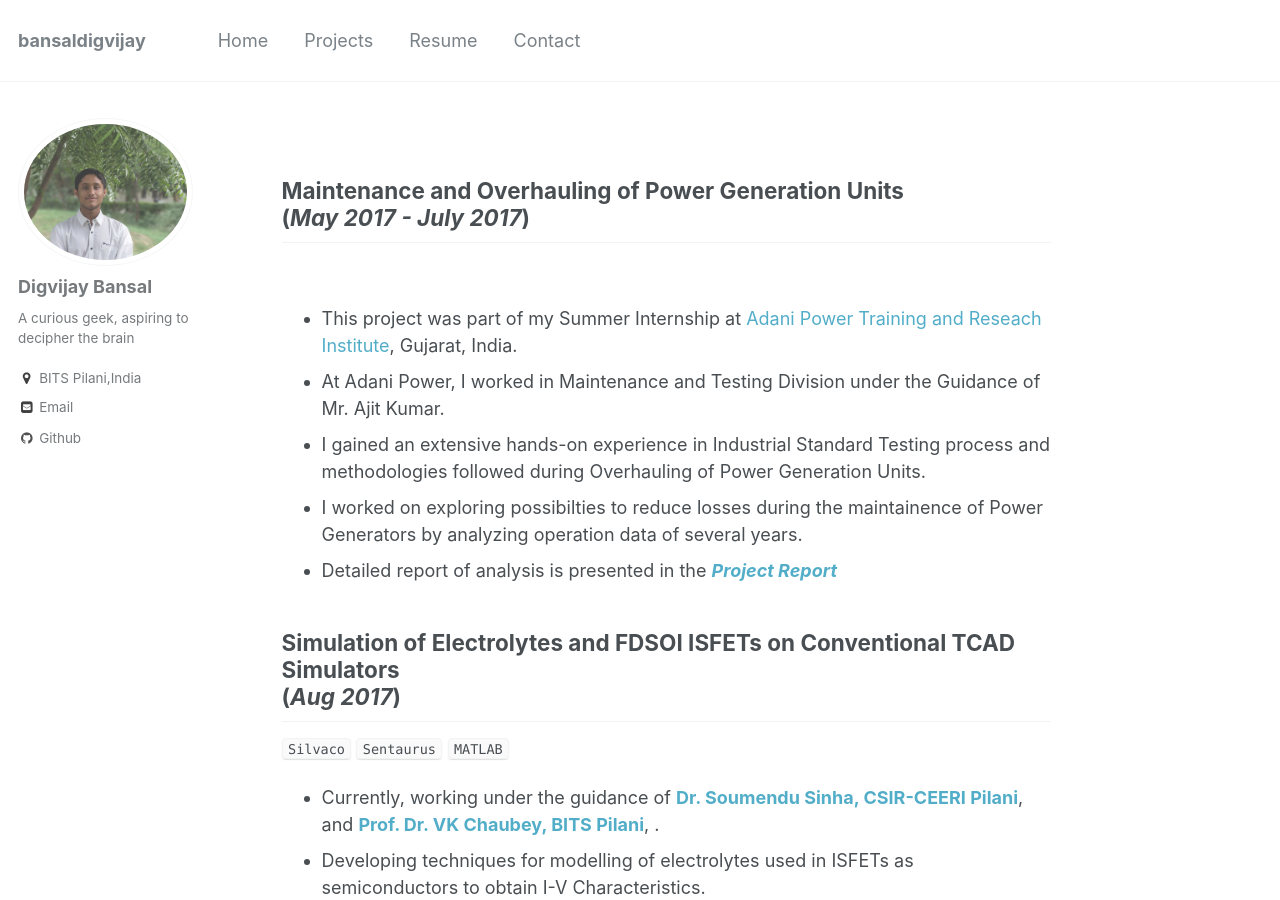
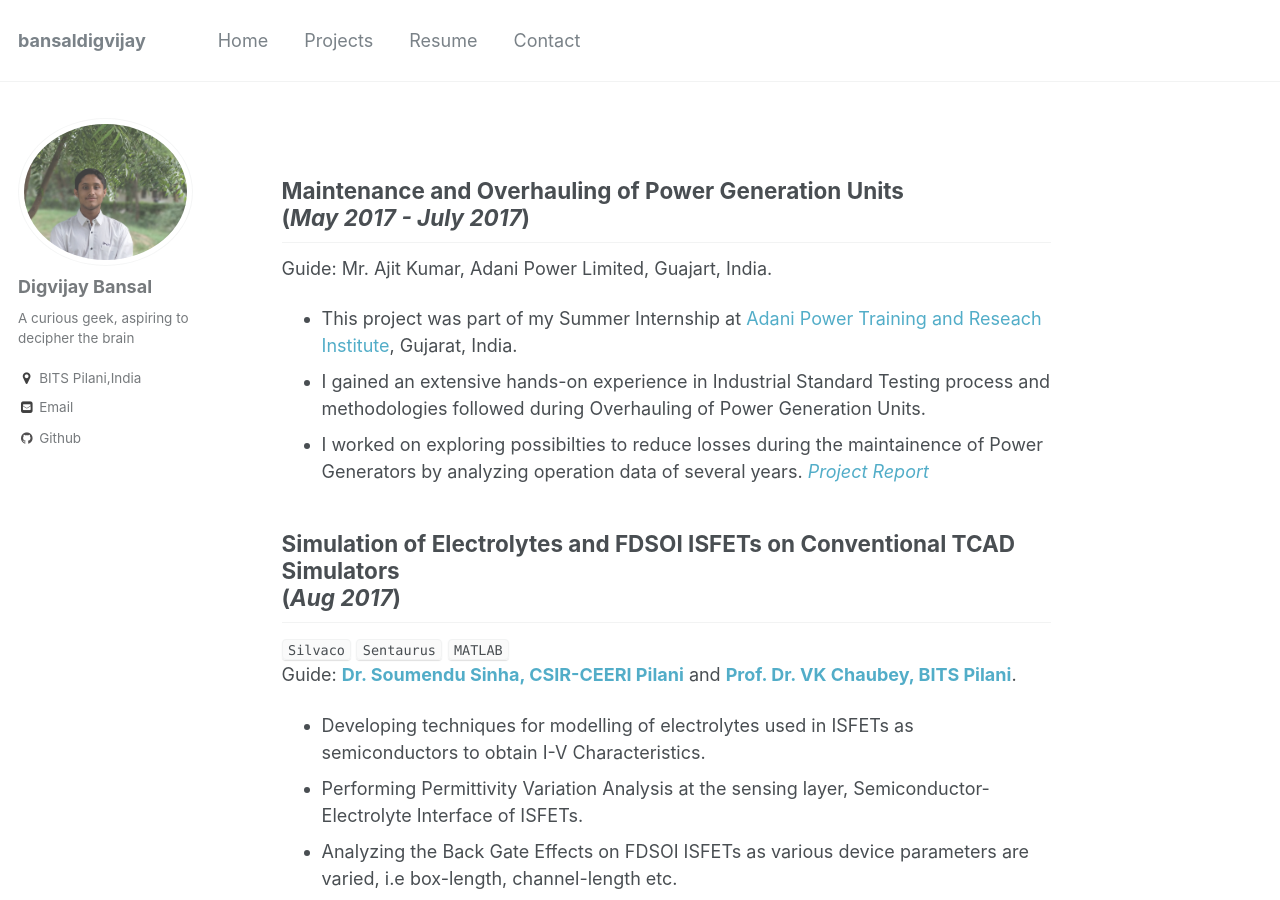
Before and after one commit to digvijay-bansal/digvijay-bansal.github.io, a Jekyll site: the page built from _pages/projects.md, in a window 1280 px wide and 900 px high. Built offline with Jekyll 4.4.1, drawn with Linux system fonts in a browser that asks for light colours.

Commit message:
Update projects.md

```diff
--- a/_pages/projects.md
+++ b/_pages/projects.md
@@ -7,21 +7,21 @@ fullwidth: true
 redirect_from:
 ---
 ## Maintenance and Overhauling of Power Generation Units <br>(_May 2017 - July 2017_)
+Guide: Mr. Ajit Kumar, Adani Power Limited, Guajart, India.
 <br>
-* This project was part of my Summer Internship at [Adani Power Training and Reseach Institute](http://www.aptri.org/), Gujarat, India.
-* At Adani Power, I worked in Maintenance and Testing Division under the Guidance of Mr. Ajit Kumar.
-* I gained an extensive hands-on experience in Industrial Standard Testing process and methodologies followed during Overhauling of Power Generation Units.
-* I worked on exploring possibilties to reduce losses during the maintainence of Power Generators by analyzing operation data of several years.
-* Detailed report of analysis is presented in the [**_Project Report_**](https://github.com/digvijay-bansal/Maintainence-and-Overhauling-of-Generators-)
++	This project was part of my Summer Internship at [Adani Power Training and Reseach Institute](http://www.aptri.org/), Gujarat, India.
++	I gained an extensive hands-on experience in Industrial Standard Testing process and methodologies followed during Overhauling of Power Generation Units.
++	I worked on exploring possibilties to reduce losses during the maintainence of Power Generators by analyzing operation data of several years.
+[*Project Report*](https://github.com/digvijay-bansal/Maintainence-and-Overhauling-of-Generators-)
 
 
 ## Simulation of Electrolytes and FDSOI ISFETs on Conventional TCAD Simulators <br>(_Aug 2017_)
 `Silvaco` `Sentaurus` `MATLAB`<br>
-* Currently, working under the guidance of [**Dr. Soumendu Sinha, CSIR-CEERI Pilani**](https://www.ceeri.res.in/profiles/soumendu-sinha), and [**Prof. Dr. VK Chaubey, BITS Pilani**](http://universe.bits-pilani.ac.in/Pilani/vkc/profile), .
-* Developing techniques for modelling of electrolytes used in ISFETs as semiconductors to obtain I-V Characteristics.
-* Performing Permittivity Variation Analysis at the sensing layer, Semiconductor-Electrolyte Interface of ISFETs.
-* Analyzing the Back Gate Effects on FDSOI ISFETs as various device parameters are varied, i.e box-length, channel-length etc.
-* Detailed note of methodology followed is described in this [**_Project report_**](https://github.com/digvijay-bansal/Simulation-of-FDSOI-ISFETS).
+Guide: [**Dr. Soumendu Sinha, CSIR-CEERI Pilani**](https://www.ceeri.res.in/profiles/soumendu-sinha) and [**Prof. Dr. VK Chaubey, BITS Pilani**](http://universe.bits-pilani.ac.in/Pilani/vkc/profile).
++ Developing techniques for modelling of electrolytes used in ISFETs as semiconductors to obtain I-V Characteristics.
++ Performing Permittivity Variation Analysis at the sensing layer, Semiconductor-Electrolyte Interface of ISFETs.
++ Analyzing the Back Gate Effects on FDSOI ISFETs as various device parameters are varied, i.e box-length, channel-length etc.
++ Detailed note of methodology followed is described in this [**_Project report_**](https://github.com/digvijay-bansal/Simulation-of-FDSOI-ISFETS).
 
 ## Analog and Digital VLSI Circuit Design<br>(_Aug 2017_)
 `Verilog` `Cadence Virtuoso` `ModelSim` `Microwind`<br>
```
